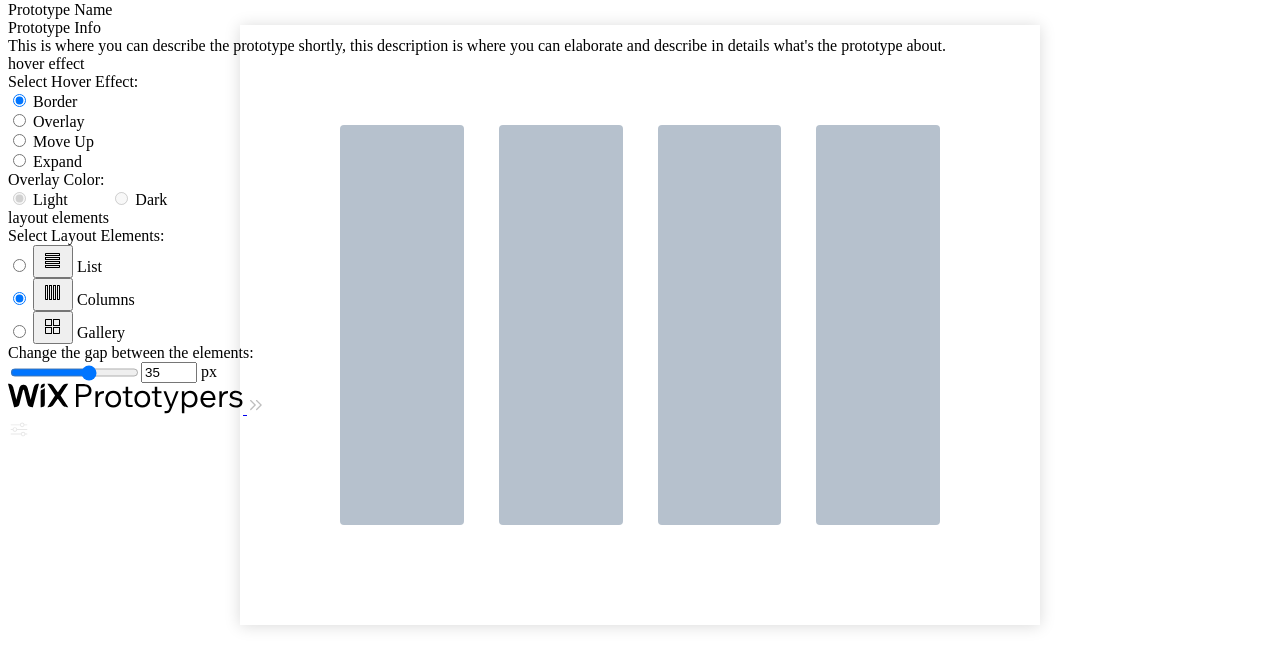
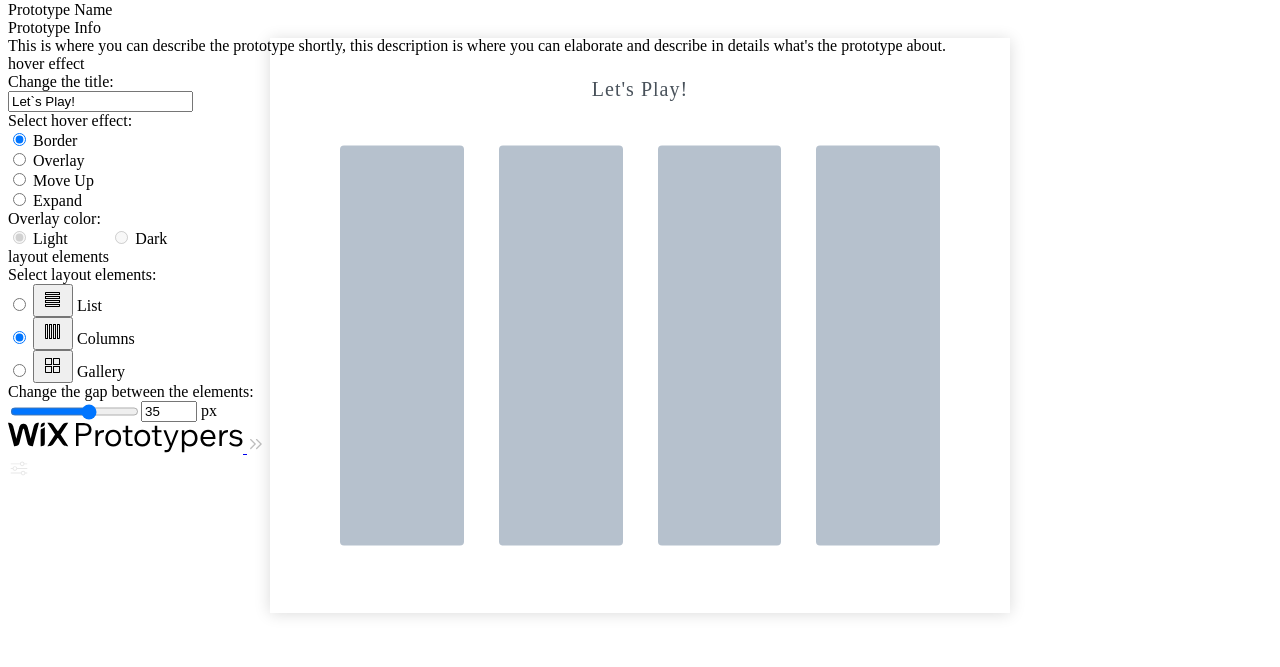
Before and after one commit to wix-prototypers/prototypers_prototype-panel, a website built with webpack: page example/index.html in a window 1280 px wide. Shown: the part 75-742 px from the top of the page. Built offline with nearby package versions, Linux system fonts and the light colour scheme.

Commit message:
text field

```diff
--- a/example/examplePrototypePanel.js
+++ b/example/examplePrototypePanel.js
@@ -22,8 +22,18 @@ const panelSections = [
     "sectionTitle": "hover effect",
     "fields": [
       {
+        "fieldName" : "change-main-title",
+        "fieldLabel": "Change the title:",
+        "divider": true,
+        "toolTip": "",
+        "function": "changeTheMainTitle",
+        "disabled": false,
+        "fieldType": "text",
+        "currentValue": "Let`s Play!"
+      },
+      {
         "fieldName" : "select-hover-radiobtn",
-        "fieldLabel": "Select Hover Effect:",
+        "fieldLabel": "Select hover effect:",
         "divider": false,
         "toolTip": "",
         "function": "changeHoverEffect",
@@ -35,7 +45,7 @@ const panelSections = [
       },
       {
         "fieldName" : "overlay-color-toggle",
-        "fieldLabel": "Overlay Color:",
+        "fieldLabel": "Overlay color:",
         "divider": false,
         "toolTip": "",
         "function": "changeOverlayColor",
@@ -55,7 +65,7 @@ const panelSections = [
     "fields": [
       {
         "fieldName" : "layout-thumbnails",
-        "fieldLabel": "Select Layout Elements:",
+        "fieldLabel": "Select layout elements:",
         "divider": "",
         "toolTip": "",
         "function": "changeLayout",
@@ -119,3 +129,7 @@ function changeGagBetweenElmentes(name, value) {
   var sfx = $(`input[type="number"][name='${name}']`).attr("suffix");
   $(".stage").css("grid-gap", `${value}${sfx}`)
 }
+
+function changeTheMainTitle(name, value) {
+  $(".stage-title").text(value);
+}
--- a/example/index.html
+++ b/example/index.html
@@ -3,12 +3,11 @@
 
 <head>
   <title>Prototype Panel - Example</title>
-  <link rel="shortcut icon" type="image/jpg" href="https://wix-prototypers.github.io/prototypers_logo/favicon.ico"/>
+  <link rel="shortcut icon" type="image/jpg" href="https://wix-prototypers.github.io/prototypers_logo/favicon.ico" />
   <!-- <link rel="stylesheet" href="https://cdn.jsdelivr.net/gh/wix-prototypers/prototypers_prototype-panel@1/dist/prototypePanel.css"> -->
   <link rel="stylesheet" href="../src/css/main.css">
 </head>
 <style>
-
   .stage {
     width: 600px;
     height: 50%;
@@ -17,11 +16,22 @@
     transform: translate(-50%, -50%);
     top: 50%;
     position: fixed;
-  padding: 100px;
+    padding: 108px 70px 67px;
     display: flex;
     align-items: center;
     grid-row-gap: 35px;
     grid-column-gap: 35px;
+  }
+
+  .stage>span {
+    position: absolute;
+    top: 40px;
+    left: 50%;
+    font-size: 20px;
+    transform: translateX(-50%);
+    font-family: var(--madefor);
+    color: #48515a;
+    letter-spacing: 1px;
   }
 
   .stage[layout="list"] {
@@ -40,6 +50,7 @@
     display: inline-block;
     border-radius: 4px;
     transition: 0.15s ease-out;
+    cursor: pointer;
   }
 
   .stage-element[hover="border"]:hover {
@@ -49,6 +60,7 @@
   [hover="overlay"][color="dark"] {
     --overlay-color: #32536a7a
   }
+
   [hover="overlay"][color="light"] {
     --overlay-color: #e1edf596
   }
@@ -66,8 +78,10 @@
     padding: 4px;
   }
 </style>
+
 <body>
   <div class="stage gallery-layout">
+    <span class="stage-title">Let's Play!</span>
     <div class="stage-element" hover="border" color="light"></div>
     <div class="stage-element" hover="border" color="light"></div>
     <div class="stage-element" hover="border" color="light"></div>
@@ -80,4 +94,5 @@
   <script src="./examplePrototypePanel.js"></script>
 
 </body>
+
 </html>
--- a/src/css/main.css
+++ b/src/css/main.css
@@ -935,3 +935,28 @@ input[type=radio].prt-circle-checkbox:disabled ~ label {
 [type="radio"].prt-thumbnails-input:hover ~ .prt-thumbnails-tooltip-item {
   display: flex;
 }
+
+
+/* ------------------------------------- Text Field style -------------------------------------*/
+
+[type="text"].prt-text-input {
+  background: var(--G2);
+      border: 1px solid var(--G3);
+      color: var(--G5);
+      height: 24px;
+      width: 180px;
+      padding: 5px 7px;
+      box-sizing: border-box;
+      border-radius: 4px;
+      font-size: 12px;
+}
+
+[type="text"].prt-text-input:hover {
+  color: var(--G6);
+}
+
+[type="text"].prt-text-input:focus {
+  color: var(--G6);
+  border: 1px solid var(--prt-blue);
+  outline: none;
+}
--- a/src/js/main.js
+++ b/src/js/main.js
@@ -22,7 +22,6 @@ function initPrototypePanel(panelInfo, panelSections) {
           </span>
           </div>
             <span class='prt-panel-title'>${panelInfo.prototypeTitle}
-
             </span>
           </header>
           <div class='prt-panel-content'>
@@ -46,10 +45,18 @@ function initPrototypePanel(panelInfo, panelSections) {
     if (validatePrtPanelInfo(panelInfo)) {
       document.body.insertAdjacentHTML('beforeend', prototypePanelTemplate);
       if (panelSections != null) {
-        panelSections.forEach((section) => { createPrtPanelSection(section) });
-        document.querySelectorAll('.prt-panel-section.isClose .prt-panel-section-header').forEach((closeSection) => { closePrtPanelSection(closeSection) });
-        document.querySelectorAll('.prt-panel-field.disabled').forEach((disabledField) => { disablePrtPanelField(disabledField.getAttribute('name'), true); });
-        document.querySelectorAll('.prt-slider').forEach((sliderField) => { changesSliderWidth(sliderField.getAttribute('name'), sliderField.getAttribute('value')); });
+        panelSections.forEach((section) => {
+          createPrtPanelSection(section)
+        });
+        document.querySelectorAll('.prt-panel-section.isClose .prt-panel-section-header').forEach((closeSection) => {
+          closePrtPanelSection(closeSection)
+        });
+        document.querySelectorAll('.prt-panel-field.disabled').forEach((disabledField) => {
+          disablePrtPanelField(disabledField.getAttribute('name'), true);
+        });
+        document.querySelectorAll('.prt-slider').forEach((sliderField) => {
+          changesSliderWidth(sliderField.getAttribute('name'), sliderField.getAttribute('value'));
+        });
       } else { // section is empty
         document.querySelector('.prt-panel-content').classList.add('prt-only-info-content');
         document.querySelector('.prt-panel-section-header').classList.add('prt-disable-closing');
@@ -87,7 +94,7 @@ function initPrtPanelEvents() {
   initPrototypePanelControls();
 
   // open the panel (after user clicks on the tab)
-  document.querySelector('.prt-panel-tab').addEventListener('click', function () {
+  document.querySelector('.prt-panel-tab').addEventListener('click', function() {
     if (!this.classList.contains('prt-panel-open')) {
       this.classList.add('prt-panel-open');
       document.querySelector('.prt-panel-structure').classList.add('prt-panel-open');
@@ -101,24 +108,24 @@ function initPrtPanelEvents() {
 
   // close the panel
   document.querySelectorAll('.prt-panel-close').forEach((closeBtn) => {
-    closeBtn.addEventListener('click', function () {
+    closeBtn.addEventListener('click', function() {
       document.querySelector('.prt-panel-tab').classList.remove('prt-panel-open');
       document.querySelector('.prt-panel-structure').classList.remove('prt-panel-open');
     });
   });
 
   document.querySelectorAll('.prt-panel-save').forEach((saveBtn) => {
-    saveBtn.addEventListener('click', function () {
+    saveBtn.addEventListener('click', function() {
       let values = '';
       let url = window.location.href; // print the url
       // get the all values
       document.querySelectorAll('.prt-panel-field input').forEach((input) => {
-        if(input.checked || (input.classList.contains('prt-spinner') || input.classList.contains('prt-slider'))) {
+        if (input.checked || (input.classList.contains('prt-spinner') || input.classList.contains('prt-slider'))) {
           values = values + '&' + input.name + '=' + input.value;
         }
       });
       document.querySelector('.prt-panel-save').classList.add('prt-saved');
-      setTimeout(function () {
+      setTimeout(function() {
         window.open(url.split('?newVersion')[0] + '?newVersion' + values, '_blank');
         window.focus();
         document.querySelector('.prt-panel-save').classList.remove('prt-saved');
@@ -129,7 +136,7 @@ function initPrtPanelEvents() {
   // open or close section
   document.querySelectorAll('.prt-panel-section-header').forEach((sectionHeader) => {
     if (!sectionHeader.classList.contains('prt-disable-closing')) {
-      sectionHeader.addEventListener('click', function () {
+      sectionHeader.addEventListener('click', function() {
         closePrtPanelSection(sectionHeader);
       });
     }
@@ -152,7 +159,7 @@ function initPrtPanelEvents() {
   document.addEventListener('keyup', (e) => {
     if (e.shiftKey && e.which == 72) {
       let panel = document.querySelector('.prototype-panel');
-    if(panel.classList.contains('prototype-panel-hidden')) {
+      if (panel.classList.contains('prototype-panel-hidden')) {
         panel.classList.remove('prototype-panel-hidden');
 
       } else {
@@ -179,7 +186,10 @@ function initPrtPanelEvents() {
 PARAMETERS: section = the relevant section */
 function createPrtPanelSection(section) {
   let newSection = '';
-  let { sectionNumber, sectionIsOpen } = section;
+  let {
+    sectionNumber,
+    sectionIsOpen
+  } = section;
 
   sectionIsOpen != false ? sectionIsOpen = 'isOpen' : sectionIsOpen = 'isClose';
   newSection = `<div class='prt-panel-section ${sectionIsOpen}' section-number='${sectionNumber}'>
@@ -198,7 +208,9 @@ function createPrtPanelSection(section) {
 PARAMETERS: field = the relevant field */
 function createPrtPanelInput(field) {
   let newSetting = '';
-  let { disabled } = field;
+  let {
+    disabled
+  } = field;
 
   disabled == true ? disabled = ' disabled' : disabled = '';
   let content = prtPanelInputContent(field);
@@ -231,7 +243,7 @@ function prtPanelInputContent(field) {
     case 'toggle':
       field.option1Display.length > 14 ? opacity1 = 1 : opacity1 = 0;
       field.option2Display.length > 14 ? opacity2 = 1 : opacity2 = 0;
-      if(field.defaultOption == 2) {
+      if (field.defaultOption == 2) {
         option1Checked = "";
         option2Checked = "checked";
       } else {
@@ -272,6 +284,11 @@ function prtPanelInputContent(field) {
       }
       content += `</div>`;
       break;
+    case 'text':
+      content = `<div class='prt-text'>
+      <input class='prt-text-input' value='${field.currentValue}' type='text' name='${field.fieldName}'>
+      </div>`;
+      break;
   }
   return content;
 };
@@ -298,8 +315,7 @@ function closePrtPanelSection(section) {
     section.classList.remove('close');
     section.nextElementSibling.classList.remove('close');
     // section.nextElementSibling.children.classList.remove('close');
-  }
-  else {
+  } else {
     section.classList.add('close');
     section.nextElementSibling.classList.add('close');
     section.parentNode.style.maxHeight = '30px';
@@ -313,10 +329,14 @@ function initPrototypePanelControls() {
 
   // What happens after each non-numeric input change
   document.querySelectorAll('.prt-panel-field input').forEach((inputChanged) => {
-    inputChanged.addEventListener('change', function (e) {
+    inputChanged.addEventListener('change', function(e) {
       let name = e.target.getAttribute('name');
       if ((!e.target.classList.contains('prt-spinner')) && (!e.target.classList.contains('prt-slider'))) {
-        e.target.classList.contains('prt-spinner') || e.target.classList.contains('prt-slider') ? selectedValue = e.target.value : selectedValue = document.querySelector(`input[name='${name}']:checked`).getAttribute('value');
+        if (e.target.classList.contains('prt-text-input')) { // the input is a text field
+          selectedValue = document.querySelector(`input[name='${name}']`).value;
+        } else {
+          selectedValue = document.querySelector(`input[name='${name}']:checked`).getAttribute('value');
+        }
         const theFunction = document.querySelector(`.prt-panel-field[name='${name}']`).getAttribute('call');
         // Call the relevant function
         window[theFunction] && window[theFunction](`${name}`, `${selectedValue}`);
@@ -329,7 +349,7 @@ function initPrototypePanelControls() {
   document.querySelectorAll('.prt-panel-field input').forEach((inputChanged) => {
     let selectedValue;
 
-    inputChanged.addEventListener('input', function (e) {
+    inputChanged.addEventListener('input', function(e) {
       let name = e.target.getAttribute('name');
       if (e.target.classList.contains('prt-spinner') || e.target.classList.contains('prt-slider')) {
         selectedValue = e.target.value;
@@ -371,14 +391,14 @@ function changesSliderWidth(name, value) {
 function updateInputsFromURL() {
   const queryString = window.location.search;
   const urlParams = new URLSearchParams(queryString);
-  if(queryString.includes('?newVersion')) {
+  if (queryString.includes('?newVersion')) {
     window.opener.focus();
     document.title = '[New] ' + document.title;
     document.querySelectorAll('.prt-panel-field input').forEach((input) => {
-      if((input.checked || (input.classList.contains('prt-spinner') || input.classList.contains('prt-slider')))) {
+      if ((input.checked || (input.classList.contains('prt-spinner') || input.classList.contains('prt-slider')))) {
         let name = input.name;
         let savedValue = urlParams.get(`${name}`); // get the relevant value from the URL
-        if(input.getAttribute('type') != "number" && input.getAttribute('type') != "range") {
+        if (input.getAttribute('type') != "number" && input.getAttribute('type') != "range") {
           document.querySelector(`[value=${savedValue}]`).checked = true;
           document.querySelector(`[value=${savedValue}]`).dispatchEvent(new Event('change'));
         } else { // numeric input
```
Lines whose indentation alone changed are shown as unchanged.
